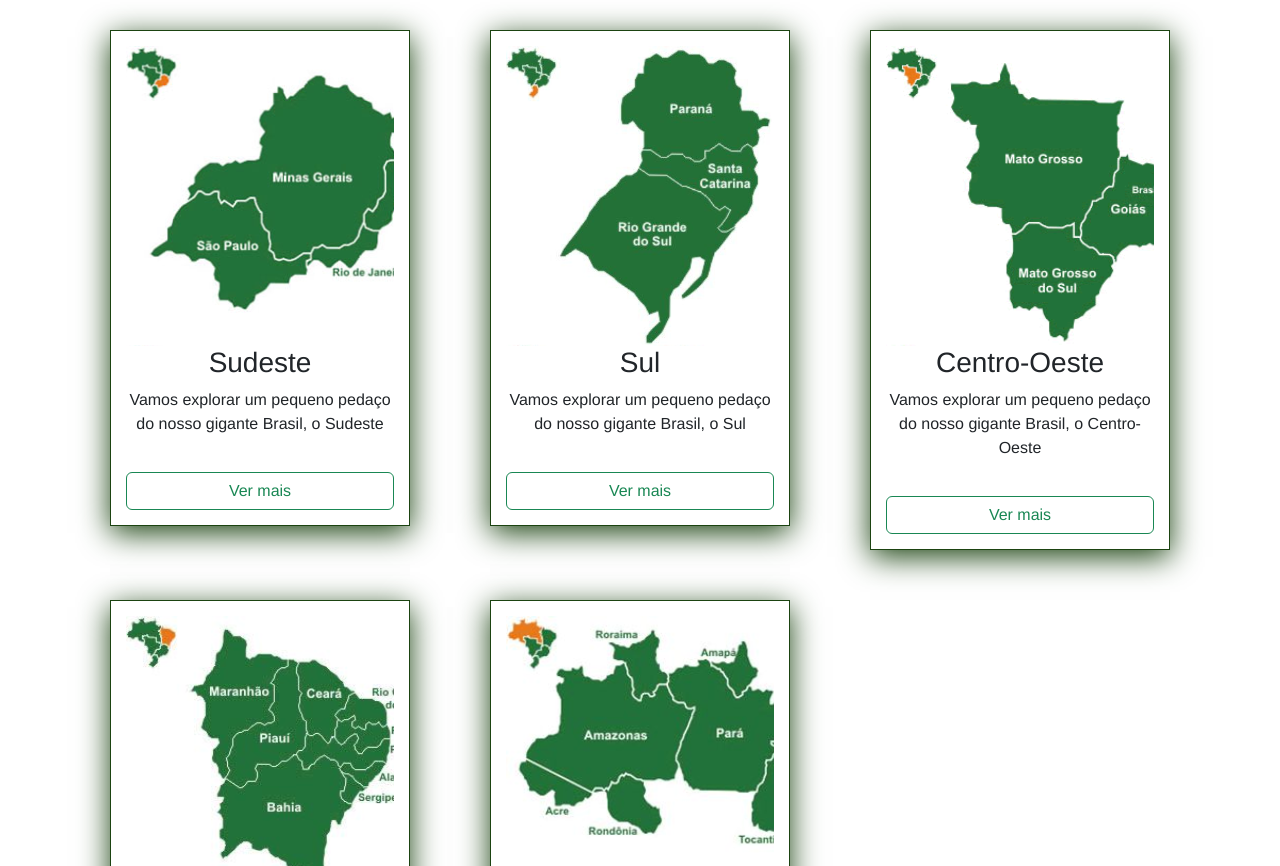
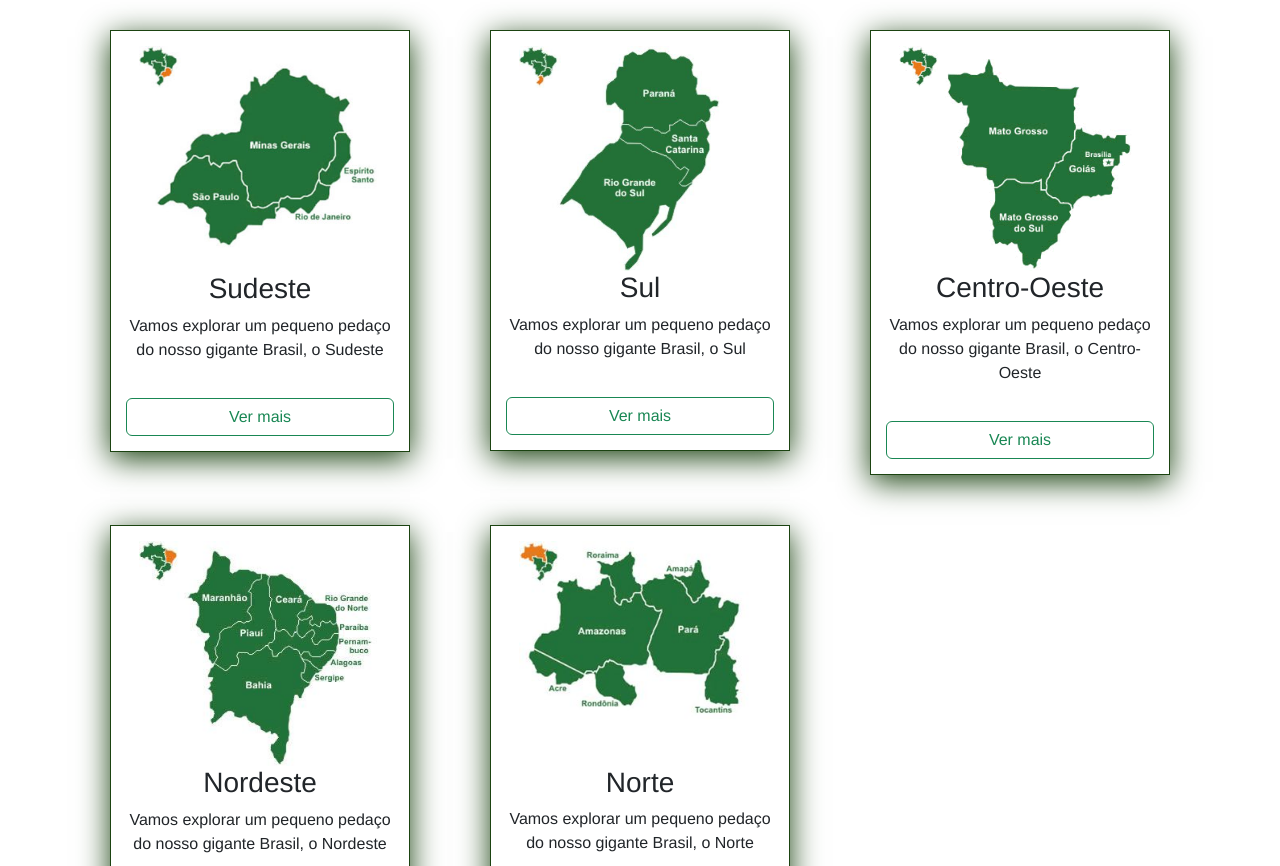
Before and after one commit to ViniVieira34455/feira-cultural-2022, a plain HTML site: page index.html in a window 1280 px wide. Shown: the part 166-1032 px from the top of the page. Drawn offline with nearby package versions, Linux system fonts and the light colour scheme.

Commit message:
Mudança de Imagens

```diff
--- a/index.html
+++ b/index.html
@@ -27,7 +27,7 @@
             <div class="col">
                 <div class="box">
                     <div class="sudeste">
-                        <div class="r-image"></div>
+                        <img class="big-img" src="resources/img/sudeste.jpg" alt="Região Sudeste" title="Região Sudeste" />
                         <h3>
                             Sudeste
                         </h3>
@@ -41,7 +41,7 @@
             <div class="col">
                 <div class="box">
                     <div class="sul">
-                        <div class="r-image"></div>
+                        <img class="big-img" src="resources/img/sul.jpg" alt="Região Sul" title="Região Sul" />
                         <h3>
                             Sul
                         </h3>
@@ -55,7 +55,7 @@
             <div class="col">
                 <div class="box">
                     <div class="centro_oeste">
-                        <div class="r-image"></div>
+                        <img class="big-img" src="resources/img/centro-oeste.gif" alt="Região Centro-Oeste" title="Região Centro-Oeste" />
                         <h3>
                             Centro-Oeste
                         </h3>
@@ -69,7 +69,7 @@
             <div class="col">
                 <div class="box">
                     <div class="nordeste">
-                        <div class="r-image"></div>
+                        <img class="big-img" src="resources/img/nordeste.jpg" alt="Região Nordeste" title="Região Nordeste" />
                         <h3>
                             Nordeste
                         </h3>
@@ -83,7 +83,7 @@
             <div class="col">
                 <div class="box">
                     <div class="norte">
-                        <div class="r-image"></div>
+                        <img class="big-img" src="resources/img/norte.jpg" alt="Região Norte" title="Região Norte" />
                         <h3>
                             Norte
                         </h3>
```
